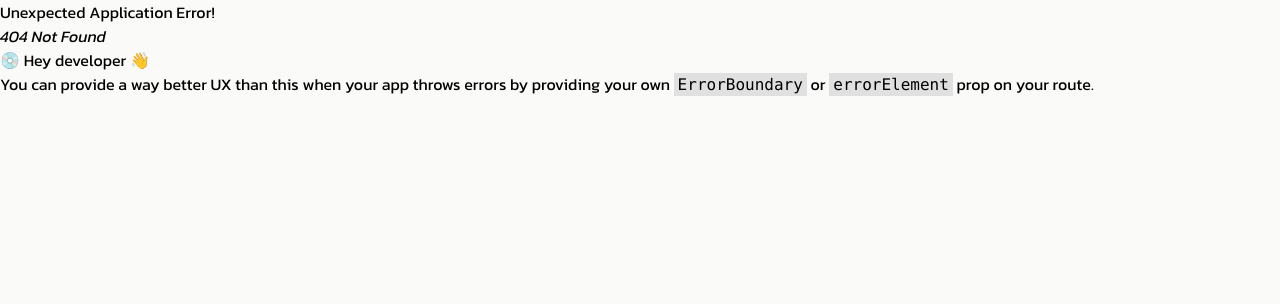
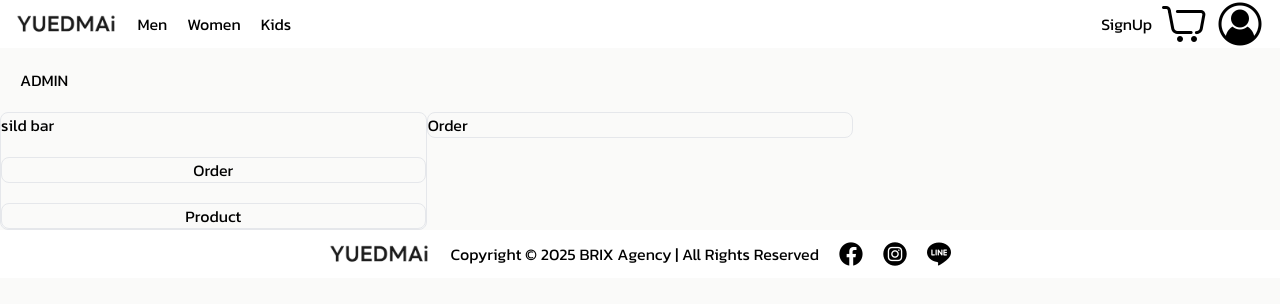
Before and after one commit to Chinnawat-TT/Person-project-frontend, a React (Vite) app: page /admin in a window 1280 px wide. Before the commit this address had no page. Shown: the top 304 px of the page. Built offline with nearby package versions, Linux system fonts and the light colour scheme.

Commit message:
add adminPage

```diff
--- /dev/null
+++ b/src/features/profile/AddProduct.jsx
@@ -0,0 +1,7 @@
+
+
+export default function AddProduct() {
+  return (
+    <div>AddProduct</div>
+  )
+}
--- /dev/null
+++ b/src/features/profile/AdminPage.jsx
@@ -0,0 +1,26 @@
+import { useState } from "react";
+import Products from "./Products";
+import Order from "./Order";
+
+
+export default function AdminPage() {
+    const [isShow, setIsShow] = useState(true)
+  return (
+    <div>
+        <nav className=" p-5">ADMIN</nav>
+      <div className=" flex ">
+      <div className=" flex flex-col h-1/3 w-1/3 border rounded-lg gap-5">
+      <span>sild bar</span>
+      <button className=" border rounded-lg hover:bg-slate-200 hover:ring-1 ring-black " onClick={()=> setIsShow(true)}>Order</button>
+      <button className=" border rounded-lg  hover:bg-slate-200" onClick={()=> setIsShow(false)}>Product</button>
+      </div>
+      <div className=" h-1/3 w-1/3 border rounded-lg">
+        <div>
+          { isShow ? <Order />
+          : <Products />}
+        </div>
+      </div>
+      </div>
+    </div>
+  )
+}
--- /dev/null
+++ b/src/features/profile/Order.jsx
@@ -0,0 +1,7 @@
+
+
+export default function Order() {
+  return (
+    <div>Order</div>
+  )
+}
--- /dev/null
+++ b/src/features/profile/Products.jsx
@@ -0,0 +1,15 @@
+import { Link } from "react-router-dom";
+
+
+export default function Products() {
+  return (
+    <div>
+        Products
+        <div className=" p-4  bg-blue-300 text-white">
+        <Link to="/admin/addproduct">
+         <span>+ add product</span>
+        </Link>
+        </div>
+        </div>
+  )
+}
--- a/src/layout/Header.jsx
+++ b/src/layout/Header.jsx
@@ -3,6 +3,7 @@ import { useAuth } from "../hooks/use-Auth";
 
 export default function Header() {
   const { authUser, logout } = useAuth();
+
   return (
     <header className=" flex h-12 gap-5 p-4 justify-between items-center bg-white sticky top-0 z-30">
       <div className=" flex justify-center items-center gap-5 ">
@@ -14,10 +15,10 @@ export default function Header() {
         <Link to="/kids">Kids</Link>
       </div>
       <div className=" flex justify-center items-center gap-2    ">
-        {authUser ? (
-          <Link to="/profile">
-          <img src="../../public/icons8-user-48.png" alt="" />
-          </Link>
+        {authUser?.isAdmin ? <Link to="/admin">
+        <span class="material-symbols-outlined">shield_person</span>
+        </Link> : ""}
+        {authUser ? (<Link to="/profile"><img src="../../public/icons8-user-48.png" alt="" /></Link>
         ) : (
           <Link to="/signup">SignUp</Link>
         )}
--- a/src/pages/ProfilePage.jsx
+++ b/src/pages/ProfilePage.jsx
@@ -3,10 +3,7 @@
 export default function ProfilePage() {
   return (
     <div>
-      <nav>ADMIN</nav>
-      <div>
-
-      </div>
+      ProfilePage
     </div>
   )
 }
```
Also changed, not shown: src/router/Router.jsx (+6 -1 lines).
